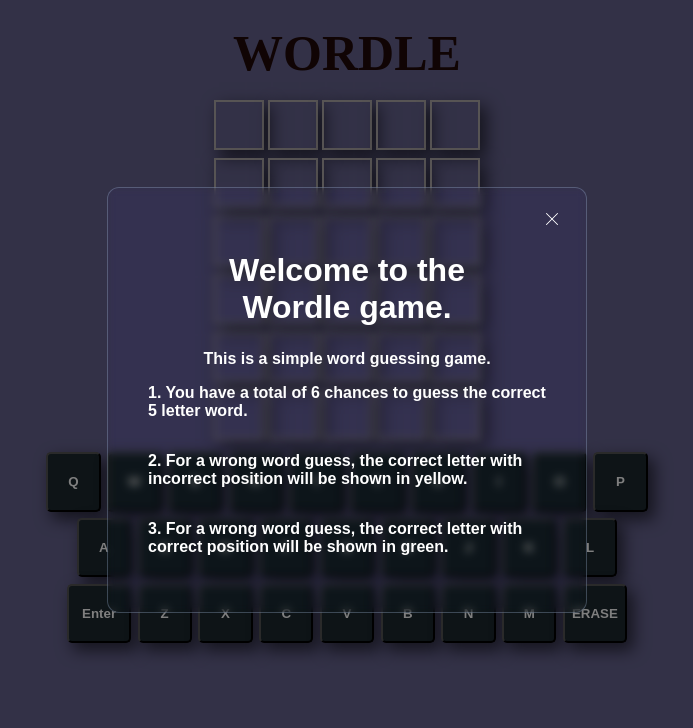
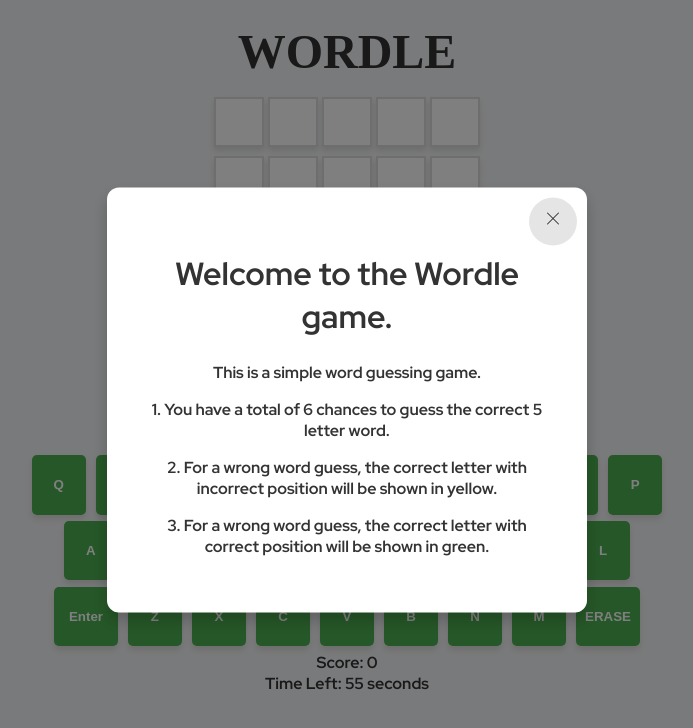
Before and after one commit to Parthgarg200/wordle-game, a plain HTML site: page index.html in a window 1280 px wide. Shown: the whole page, without its empty margins (293-986 px from the left). Drawn offline with Linux system fonts and the light colour scheme.

Commit message:
updated features

```diff
--- a/app.js
+++ b/app.js
@@ -190,3 +190,31 @@ fetch("./words.json")
 	.catch((err) => {
 		console.log("Error in fetching word");
 	});
+
+	// Add this code at the beginning of your JavaScript file
+
+let timeLeft = 60; // 60 seconds for the game
+const timerDisplay = document.getElementById("time");
+
+function startTimer() {
+    const timerInterval = setInterval(() => {
+        timeLeft--;
+        timerDisplay.textContent = timeLeft;
+        if (timeLeft === 0) {
+            clearInterval(timerInterval);
+            gameOver();
+        }
+    }, 1000);
+}
+
+startTimer();
+
+// Add this code at the beginning of your JavaScript file
+
+let score = 0;
+const scoreDisplay = document.getElementById("score");
+
+function updateScore() {
+    score++;
+    scoreDisplay.textContent = score;
+}
--- a/index.html
+++ b/index.html
@@ -1,10 +1,10 @@
 <!DOCTYPE html>
 <html lang="en">
 <head>
-		<meta charset="UTF-8" />
-		<meta http-equiv="X-UA-Compatible" content="IE=edge" />
-		<meta name="viewport" content="width=device-width, initial-scale=1.0" />
-		<link rel="stylesheet" href="style.css" />
+    <meta charset="UTF-8">
+    <meta http-equiv="X-UA-Compatible" content="IE=edge">
+    <meta name="viewport" content="width=device-width, initial-scale=1.0">
+    <link rel="stylesheet" href="style.css">
     <title>Wordle Clone</title>
 </head>
 <body>
@@ -62,7 +62,6 @@
             <input id="P" type="button" value="P" />
         </div>
         <div class="keyboard-row">
-
             <input id="A" type="button" value="A" />
             <input id="S" type="button" value="S" />
             <input id="D" type="button" value="D" />
@@ -74,7 +73,7 @@
             <input id="L" type="button" value="L" />
         </div>
         <div class="keyboard-row">
-					<input style="width: 4rem" type="button" value="Enter" />
+            <input style="width: 4rem" type="button" value="Enter" id="enter" />
             <input id="Z" type="button" value="Z" />
             <input id="X" type="button" value="X" />
             <input id="C" type="button" value="C" />
@@ -84,6 +83,10 @@
             <input id="M" type="button" value="M" />
             <input id="backspace" style="width: 4rem;" type="button" value="ERASE" />
         </div>
+    </div>
+
+    <div id="scoreboard">Score: <span id="score">0</span></div>
+    <div id="timer">Time Left: <span id="time">60</span> seconds</div>
 
     <script src="app.js"></script>
 </body>
--- a/style.css
+++ b/style.css
@@ -8,59 +8,57 @@
 
 body {
     font-family: "Red Hat Display", sans-serif;
-	font-family: "Rubik", sans-serif;
     padding: 0.5em;
-	background-color:rgb(102, 99, 143);
-	color: #200909;
-	font-family: sans-serif;
+    background-color: #f3f4f6;
+    color: #333;
     text-align: center;
 }
 
 #main-heading {
     margin: 1rem;
     font-style: bold;
-	font-family:'Times New Roman', Times, serif;
-	font-size: 50px;
-
+    font-family: 'Times New Roman', Times, serif;
+    font-size: 3rem;
+    color: #333;
 }
 
 .cell {
-	box-shadow: 6px 7px 16px 1px rgba(0, 0, 0, 0.56);
-	-webkit-box-shadow: 6px 7px 16px 1px rgba(0, 0, 0, 0.56);
-	-moz-box-shadow: 6px 7px 16px 1px rgba(0, 0, 0, 0.56);
+    box-shadow: 0 4px 6px rgba(0, 0, 0, 0.1);
     display: inline-block;
     width: 50px;
     height: 50px;
-	border: 2px solid rgb(175, 169, 169);
+    border: 2px solid #ddd;
     margin: 2px;
     font-size: 1.5rem;
     padding: 10px;
-	font-weight: bolder;
-	overflow: hidden;
+    font-weight: bold;
+    background-color: #fff;
+    transition: all 0.3s ease;
 }
 
 .big-cell {
-	transform: scale(1.08);
+    transform: scale(1.05);
 }
 
 #modal-h1 {
     margin: 1.5rem;
+    font-size: 2rem;
+    color: #333;
 }
+
 .correct-cell {
-	background-color: rgba(15, 237, 34, 0.596);
-	border: 0px;
-	transition: all linear 800ms;
+    background-color: #66bb6a;
+    border-color: #4caf50;
 }
+
 .correct-letter-wrong-cell {
-	background-color: rgba(219, 219, 76, 0.596);
-	border: 0;
-	transition: all linear 800ms;
+    background-color: #ffeb3b;
+    border-color: #ffc107;
 }
 
 .wrong-cell {
-	background-color: rgb(73, 73, 73);
-	border: 0;
-	transition: all linear 800ms;
+    background-color: #ef5350;
+    border-color: #f44336;
 }
 
 .modal {
@@ -77,34 +75,26 @@ body {
 }
 
 .modal-content {
-	backdrop-filter: blur(4px) saturate(139%);
-	-webkit-backdrop-filter: blur(4px) saturate(139%);
-	background-color: rgba(167, 167, 167, 0.01);
+    background-color: #fff;
     border-radius: 12px;
-	border: 1px solid rgba(169, 191, 225, 0.3);
-	color: rgb(255, 255, 255);
+    box-shadow: 0 8px 16px rgba(0, 0, 0, 0.2);
+    color: #333;
     position: absolute;
     top: 50%;
     left: 50%;
     transform: translate(-50%, -50%);
-	/* background-color: rgb(97, 97, 97); */
-	padding: 2rem 2rem;
+    padding: 2rem;
     width: 30rem;
-	/* border-radius: 0.5rem; */
 }
 
 .modal-text {
-	display: flex;
-	flex-direction: column;
     padding: 0.5rem;
     text-align: center;
 }
 
 li {
-	text-align: left;
     margin: 1rem 0;
     font-weight: bold;
-	font-family: sans-serif;
     list-style: none;
 }
 
@@ -112,14 +102,13 @@ li {
     position: absolute;
     right: 10px;
     top: 10px;
-	float: right;
     width: 3rem;
-	font-weight: bolder;
+    height: 3rem;
     line-height: 3rem;
     text-align: center;
     cursor: pointer;
-	border-radius: 0.25rem;
-	background-color: rgba(97, 97, 97, 0);
+    border-radius: 50%;
+    background-color: rgba(0, 0, 0, 0.1);
 }
 
 .show-modal {
@@ -134,46 +123,45 @@ li {
 }
 
 #keyboard input {
-	box-shadow: 6px 7px 16px 1px rgba(0, 0, 0, 0.56);
+    box-shadow: 0 4px 6px rgba(0, 0, 0, 0.1);
     width: 3.4rem;
     height: 3.7rem;
     margin: 0.2rem;
     border-radius: 5px;
-	border: 1;
     font-weight: bold;
-	background-color: #1c282e;
-	color: white;
+    background-color: #4caf50;
+    color: #fff;
+    border: none;
+    cursor: pointer;
+    transition: background-color 0.3s ease;
 }
 
-.keyboard-row {
-	text-align: center;
-	display: flex;
-	justify-content: center;
-	align-items: center;
+#keyboard input:hover {
+    background-color: #66bb6a;
 }
 
 .play-buttons {
     margin-top: 2rem;
     display: flex;
-	/* flex-direction: column; */
     justify-content: center;
-	align-items: center;
 }
 
 .play-buttons button {
     margin: 1rem;
-	width: 8rem;
+    width: 10rem;
     height: 3rem;
     border-radius: 4px;
-	border: 1px solid white;
     font-size: 1.3rem;
-	color: white;
     font-weight: bold;
-	background-color: rgba(48, 48, 48, 0.089);
+    background-color: #4caf50;
+    color: #fff;
+    border: none;
+    cursor: pointer;
+    transition: transform 0.3s ease;
 }
 
 .play-buttons button:hover {
-	transform: scale(1.2);
+    transform: scale(1.05);
 }
 
 @media only screen and (max-width: 480px) {
```
Lines whose indentation alone changed are shown as unchanged.
